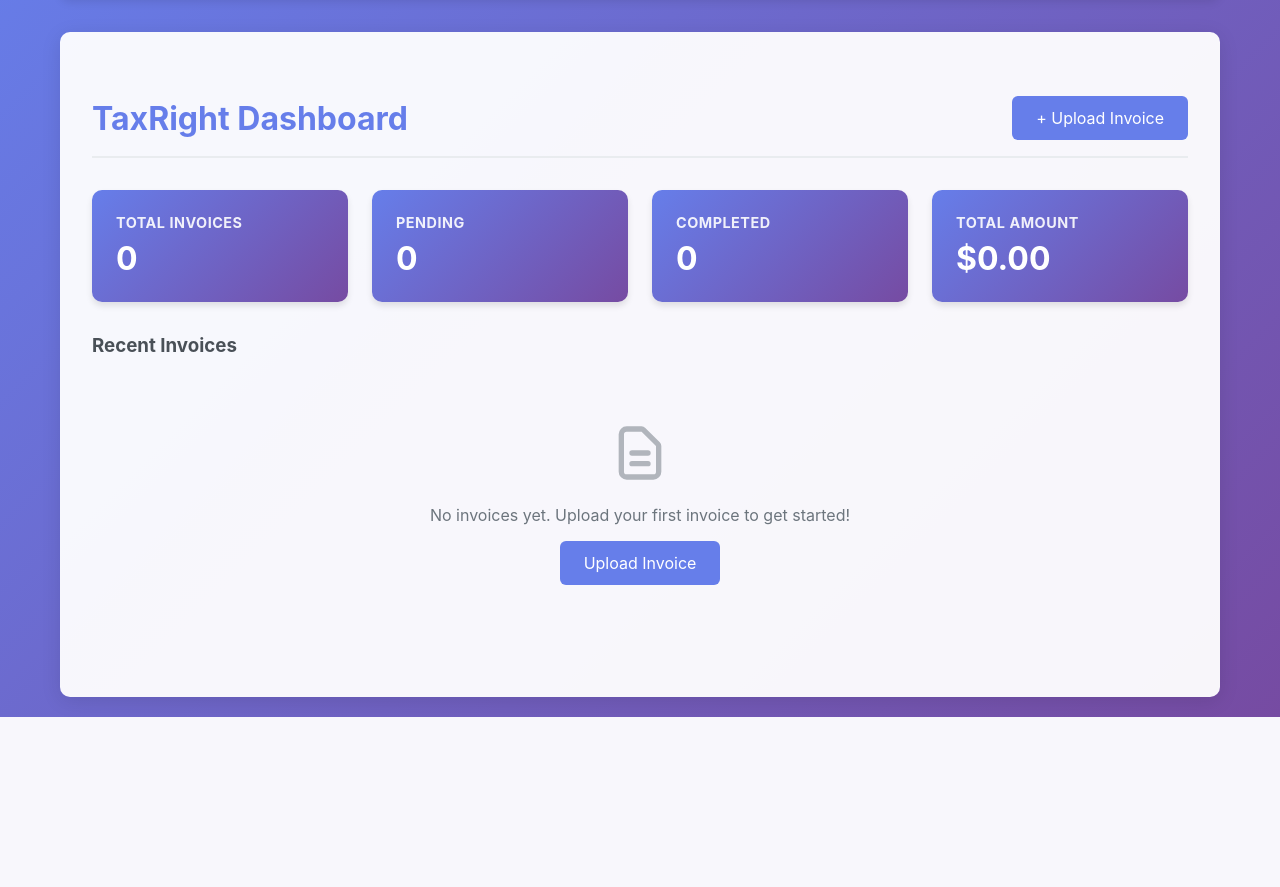
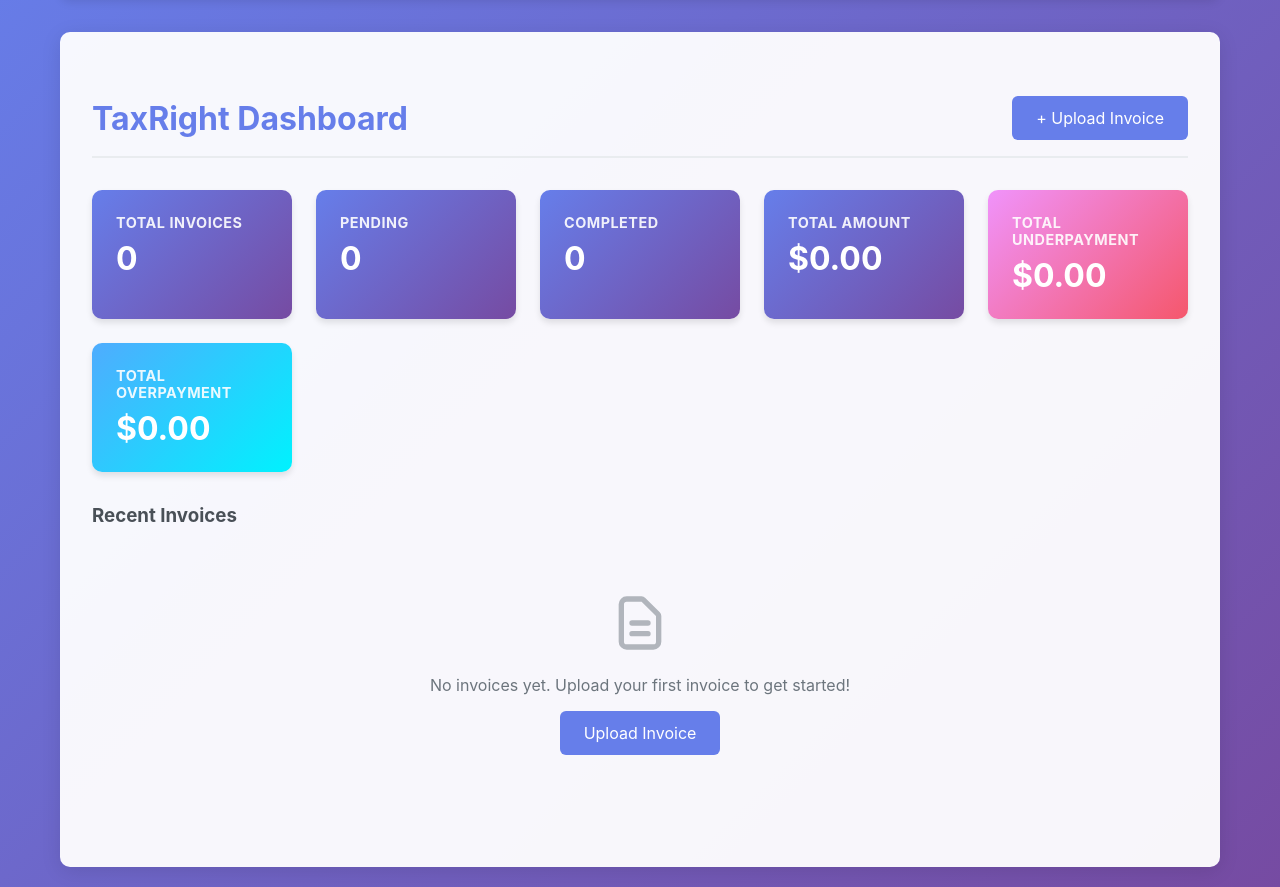
Before and after one commit to dfetterman/taxjimmy, a Django app: page /taxright/ in a window 1280 px wide. Shown: the part 96-983 px from the top of the page. Before the commit the page ends 813 px from the top, so only its background shows below. Run offline with Django 5.2, Linux system fonts and the light colour scheme; the visitor is signed in with stand-in values (Sample User, id 1); data that the repository does not hold is empty; parts of the project's set-up code (start-up, migrations or seed data) failed here and were passed over.

Commit message:
calculate overpayment / underpayment and show it in portal

```diff
--- a/taxjimmy/urls.py
+++ b/taxjimmy/urls.py
@@ -17,12 +17,14 @@ Including another URLconf
 from django.contrib import admin
 from django.urls import path, include
 from django.conf import settings
+from django.views.generic import RedirectView
 from taxjimmyapp import views
 
 urlpatterns = [
     path('', views.home, name='home'),
     path('portal/', views.portal, name='portal'),
     path('admin/', admin.site.urls),
+    path('accounts/signup/', RedirectView.as_view(url='/')),
     path('accounts/', include('allauth.urls')),
     path('api/invoice-ocr/', include('invoice_ocr.urls')),
     path('taxright/', include('taxright.urls')),
--- a/taxright/templates/taxright/dashboard.html
+++ b/taxright/templates/taxright/dashboard.html
@@ -157,6 +157,14 @@
             <h3>Total Amount</h3>
             <p class="value">${{ total_amount|floatformat:2 }}</p>
         </div>
+        <div class="stat-card" style="background: linear-gradient(135deg, #f093fb 0%, #f5576c 100%);">
+            <h3>Total Underpayment</h3>
+            <p class="value">${{ total_underpayment|floatformat:2 }}</p>
+        </div>
+        <div class="stat-card" style="background: linear-gradient(135deg, #4facfe 0%, #00f2fe 100%);">
+            <h3>Total Overpayment</h3>
+            <p class="value">${{ total_overpayment|floatformat:2 }}</p>
+        </div>
     </div>
 
     <div class="invoices-section">
--- a/taxright/views.py
+++ b/taxright/views.py
@@ -282,12 +282,33 @@ def dashboard(request):
     )
     total_amount = total_amount_result['total'] or 0
 
+    # Calculate total underpayment (invoices where less tax was paid than expected)
+    # discrepancy_amount < 0 means actual_tax < expected_tax (underpayment)
+    underpayment_result = TaxDetermination.objects.filter(
+        discrepancy_amount__lt=0
+    ).aggregate(
+        total=Sum('discrepancy_amount')
+    )
+    # Take absolute value since discrepancy_amount is negative for underpayments
+    total_underpayment = abs(underpayment_result['total'] or 0)
+
+    # Calculate total overpayment (invoices where more tax was paid than expected)
+    # discrepancy_amount > 0 means actual_tax > expected_tax (overpayment)
+    overpayment_result = TaxDetermination.objects.filter(
+        discrepancy_amount__gt=0
+    ).aggregate(
+        total=Sum('discrepancy_amount')
+    )
+    total_overpayment = overpayment_result['total'] or 0
+
     context = {
         'invoices': invoices,
         'total_invoices': total_invoices,
         'pending_count': pending_count,
         'completed_count': completed_count,
         'total_amount': total_amount,
+        'total_underpayment': total_underpayment,
+        'total_overpayment': total_overpayment,
     }
 
     return render(request, 'taxright/dashboard.html', context)
```
Also changed, not shown: taxright/services.py (+13 -3 lines), .cursor/plans/fix-invoice-tax-calculations-9e62f008.plan.md (added).
